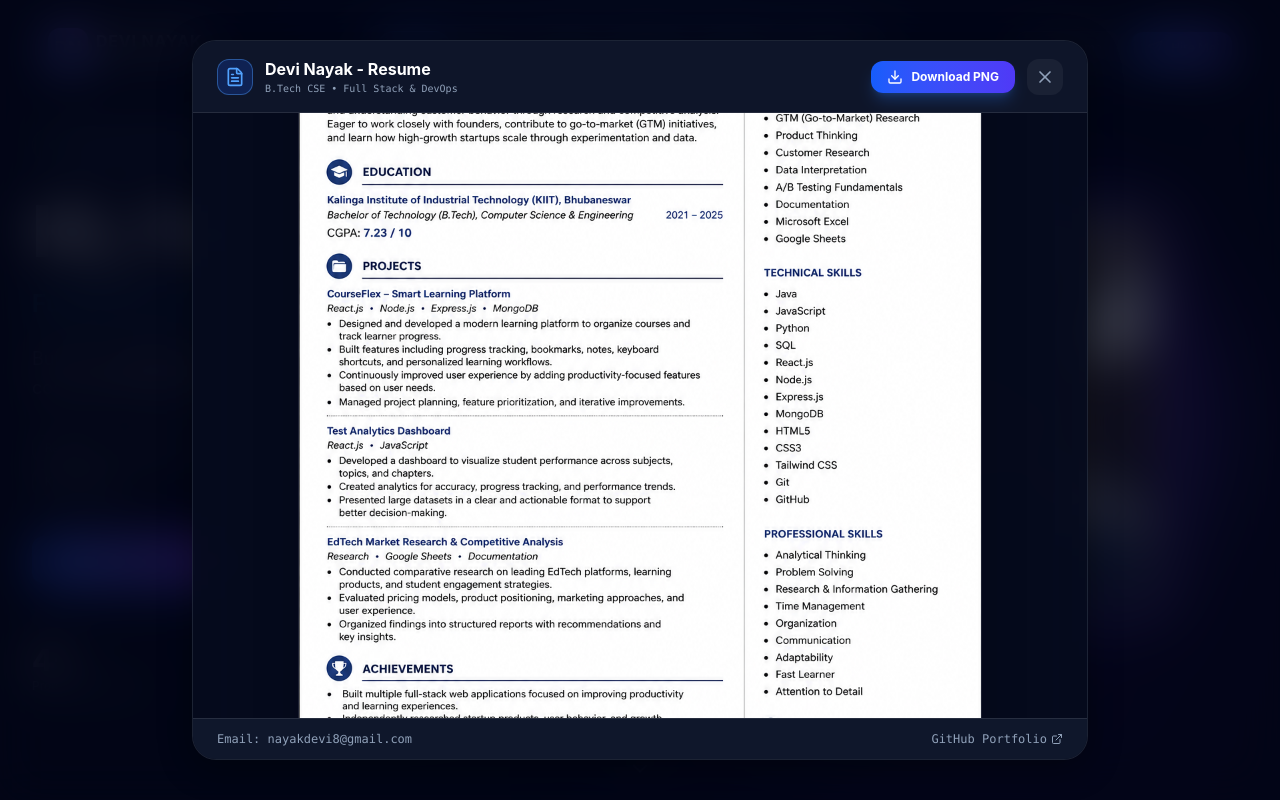
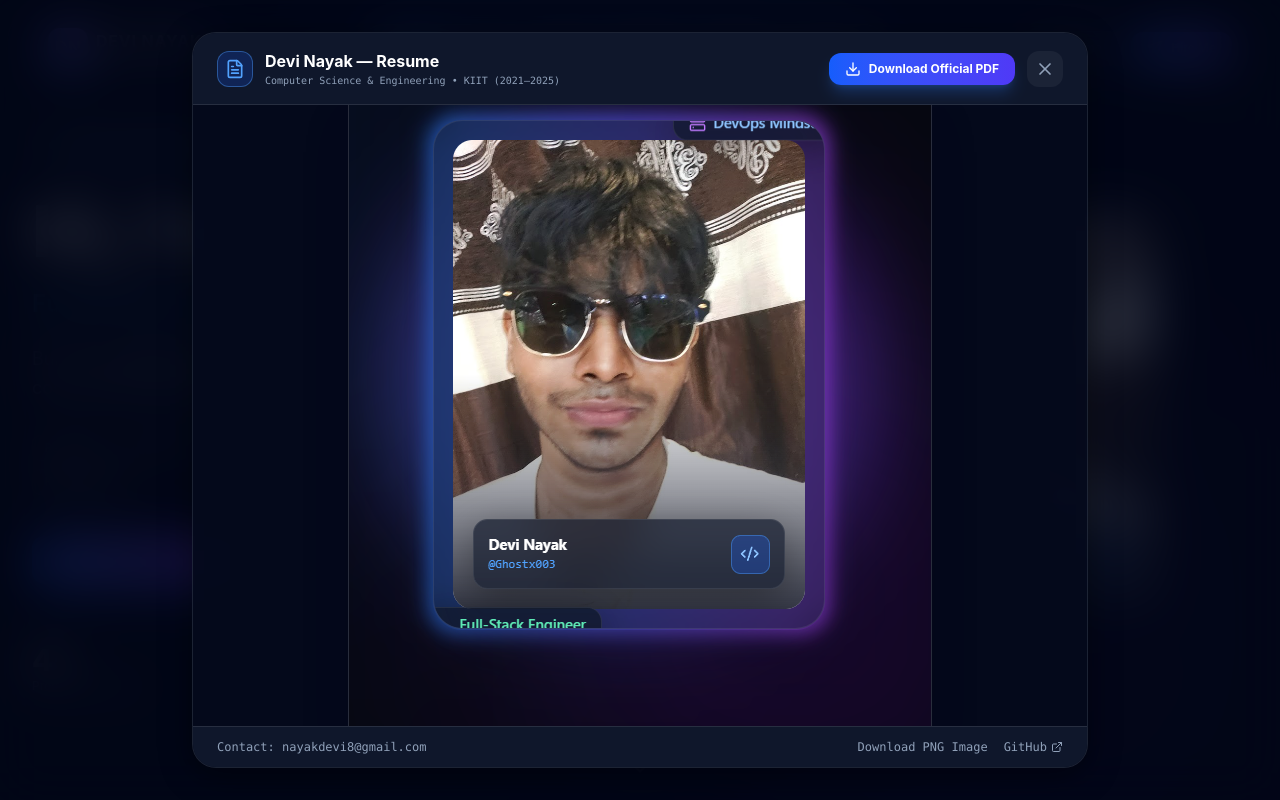
Before and after one commit to Ghostx003/PORTFOLIO-WEB, a React (Vite) app: page / in a window 1280 px wide. Both pictures are taken after a click on the button "Download Resume". Shown: the top 800 px of the page. Built offline with nearby package versions, Linux system fonts and the light colour scheme.

Commit message:
update_resume_and_clean_photo_frame

```diff
--- a/src/components/Hero.jsx
+++ b/src/components/Hero.jsx
@@ -85,19 +85,13 @@
           </div>
         </div>
 
-        {/* Right Column: Photo & Glass Frame */}
+        {/* Right Column: Photo & Clean Glass Frame */}
         <div className="lg:col-span-5 flex justify-center items-center relative">
-
-          {/* Orbital Glow Ring */}
-          <div className="absolute w-72 h-72 sm:w-96 sm:h-96 rounded-full bg-gradient-to-tr from-blue-500 to-purple-600 opacity-30 blur-2xl animate-glow"></div>
 
           {/* Main Photo Card */}
           <div className="relative group">
 
-            {/* Ambient border gradient */}
-            <div className="absolute -inset-1 rounded-3xl bg-gradient-to-r from-blue-500 via-indigo-500 to-purple-500 opacity-60 blur-sm group-hover:opacity-100 transition duration-500"></div>
-
-            <div className="relative glass-card rounded-3xl p-3 sm:p-4 overflow-hidden border border-white/20 shadow-2xl">
+            <div className="relative glass-panel rounded-3xl p-3 sm:p-4 border border-white/10 shadow-2xl overflow-hidden">
 
               {/* Photo Frame */}
               <div className="relative w-64 h-80 sm:w-72 sm:h-96 rounded-2xl overflow-hidden bg-slate-900">
@@ -122,16 +116,6 @@
                 </div>
               </div>
 
-              {/* Floating Tech Badges */}
-              <div className="absolute -top-3 -right-3 glass-panel px-3 py-1.5 rounded-xl border border-white/20 text-xs font-semibold text-blue-300 shadow-xl flex items-center gap-1.5 animate-float">
-                <Server className="w-3.5 h-3.5 text-purple-400" />
-                <span>DevOps Mindset</span>
-              </div>
-
-              <div className="absolute -bottom-3 -left-3 glass-panel px-3 py-1.5 rounded-xl border border-white/20 text-xs font-semibold text-emerald-300 shadow-xl flex items-center gap-1.5">
-                <Terminal className="w-3.5 h-3.5 text-emerald-400" />
-                <span>Full-Stack Engineer</span>
-              </div>
             </div>
           </div>
         </div>
--- a/src/components/ResumeModal.jsx
+++ b/src/components/ResumeModal.jsx
@@ -1,33 +1,35 @@
 import React from 'react';
-import { X, Download, FileText, ExternalLink } from 'lucide-react';
+import { X, Download, FileText, ExternalLink, Eye } from 'lucide-react';
 
 const ResumeModal = ({ isOpen, onClose }) => {
   if (!isOpen) return null;
 
   return (
-    <div className="fixed inset-0 z-50 flex items-center justify-center p-4 sm:p-6 bg-slate-950/80 backdrop-blur-xl animate-in fade-in duration-200">
-      <div className="glass-panel w-full max-w-4xl max-h-[90vh] rounded-3xl border border-white/20 shadow-2xl flex flex-col overflow-hidden">
+    <div className="fixed inset-0 z-50 flex items-center justify-center p-4 sm:p-6 bg-slate-950/85 backdrop-blur-xl animate-in fade-in duration-200">
+      <div className="glass-panel w-full max-w-4xl max-h-[92vh] rounded-3xl border border-white/20 shadow-2xl flex flex-col overflow-hidden">
 
         {/* Header */}
-        <div className="flex items-center justify-between px-6 py-4 bg-slate-900/90 border-b border-white/10">
+        <div className="flex items-center justify-between px-6 py-4 bg-slate-900 border-b border-white/10">
           <div className="flex items-center gap-3">
             <div className="w-9 h-9 rounded-xl bg-blue-600/20 border border-blue-400/40 flex items-center justify-center text-blue-400">
               <FileText className="w-5 h-5" />
             </div>
             <div>
-              <h3 className="text-base font-bold text-white">Devi Nayak - Resume</h3>
-              <p className="text-[10px] text-slate-400 font-mono">B.Tech CSE • Full Stack &amp; DevOps</p>
+              <h3 className="text-base font-bold text-white">Devi Nayak — Resume</h3>
+              <p className="text-[10px] text-slate-400 font-mono">Computer Science &amp; Engineering • KIIT (2021–2025)</p>
             </div>
           </div>
 
           <div className="flex items-center gap-3">
             <a
-              href="/resume.png"
-              download="Devi_Nayak_Resume.png"
+              href="/Devi_Nayak_Resume.pdf"
+              download="Devi_Nayak_Resume.pdf"
+              target="_blank"
+              rel="noopener noreferrer"
               className="flex items-center gap-2 px-4 py-2 text-xs font-bold text-white bg-gradient-to-r from-blue-600 to-indigo-600 hover:from-blue-500 hover:to-indigo-500 rounded-xl shadow-lg shadow-blue-500/25 transition-all"
             >
               <Download className="w-4 h-4" />
-              Download PNG
+              Download Official PDF
             </a>
             <button
               onClick={onClose}
@@ -39,20 +41,25 @@
         </div>
 
         {/* Resume Preview Body */}
-        <div className="flex-1 overflow-y-auto p-4 sm:p-6 bg-slate-950/50 flex justify-center items-center">
+        <div className="flex-1 overflow-y-auto p-4 sm:p-6 bg-slate-950/60 flex justify-center items-center">
           <img
             src="/resume.png"
             alt="Devi Nayak Resume"
-            className="max-w-full h-auto rounded-xl shadow-2xl border border-white/10 object-contain"
+            className="max-w-full h-auto rounded-xl shadow-2xl border border-white/15 object-contain"
           />
         </div>
 
         {/* Footer info bar */}
         <div className="px-6 py-3 bg-slate-900 border-t border-white/10 flex items-center justify-between text-xs text-slate-400 font-mono">
-          <span>Email: nayakdevi8@gmail.com</span>
-          <a href="https://github.com/Ghostx003" target="_blank" rel="noopener noreferrer" className="hover:text-white flex items-center gap-1">
-            GitHub Portfolio <ExternalLink className="w-3 h-3" />
-          </a>
+          <span>Contact: nayakdevi8@gmail.com</span>
+          <div className="flex items-center gap-4">
+            <a href="/resume.png" download="Devi_Nayak_Resume.png" className="hover:text-white flex items-center gap-1">
+              Download PNG Image
+            </a>
+            <a href="https://github.com/Ghostx003" target="_blank" rel="noopener noreferrer" className="hover:text-white flex items-center gap-1">
+              GitHub <ExternalLink className="w-3 h-3" />
+            </a>
+          </div>
         </div>
 
       </div>
```
Also changed, not shown: public/resume.png, 1 other file (tests, documents, lock files or other folders).
